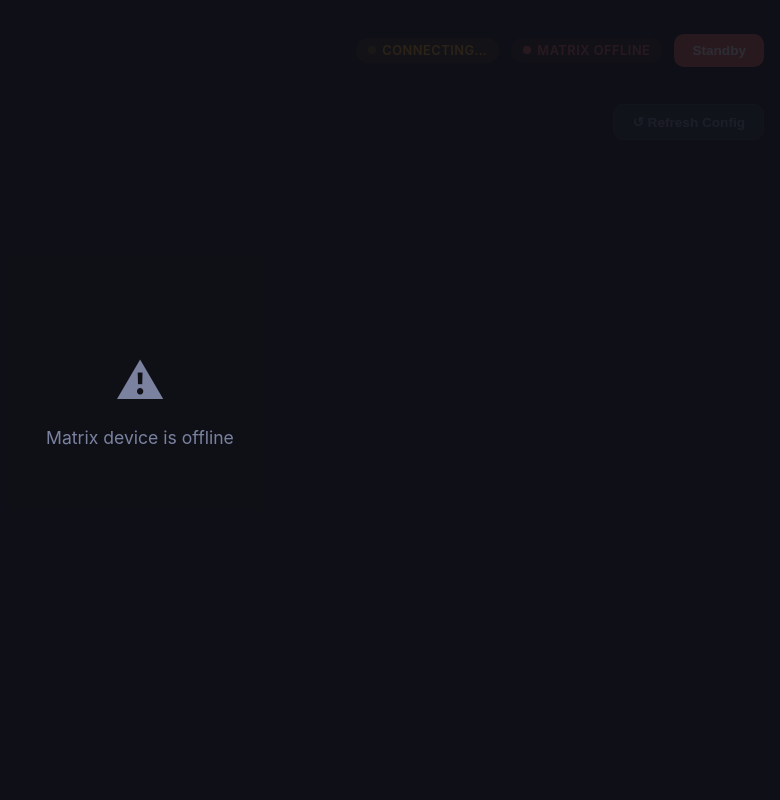
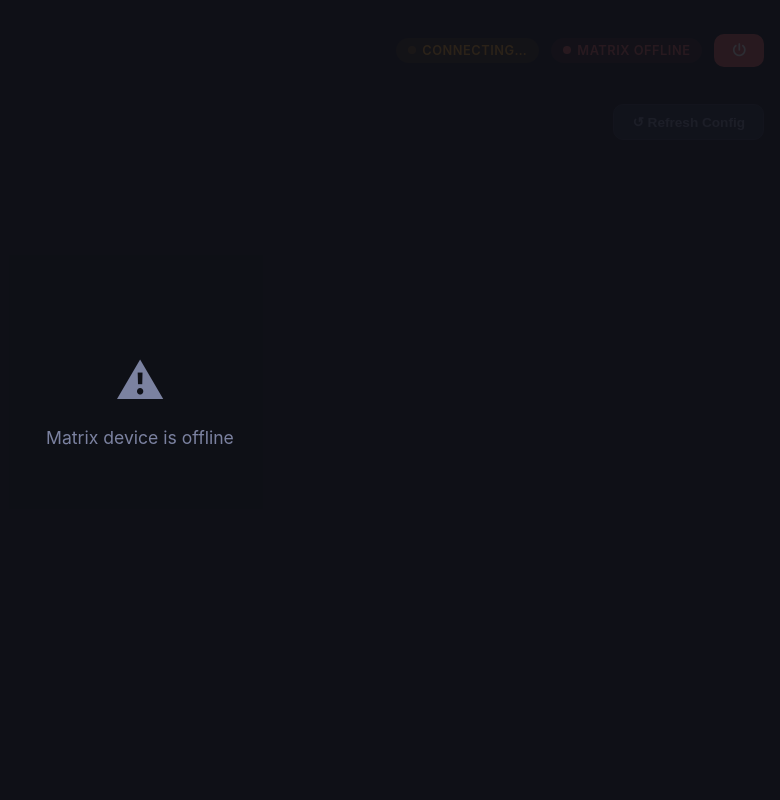
Before and after one commit to brett-kimball/orei-matrix-controller, a Flask app: template templates/index.html in a window 1280 px wide. Shown: the whole page, without its empty margins (500-1280 px from the left). Run offline with Flask 3, Linux system fonts and the light colour scheme; the template is opened without the code that fills it, so the values that code supplies are empty.

Commit message:
ui: use fa-power-off icon for matrix power button

```diff
--- a/templates/index.html
+++ b/templates/index.html
@@ -415,7 +415,7 @@
       <span class="badge-dot"></span>
       <span id="device-label">Offline</span>
     </div>
-    <button id="btn-power" class="btn-power-on" disabled>On</button>
+    <button id="btn-power" class="btn-power-on" disabled><i class="fa-solid fa-power-off"></i></button>
   </div>
 </header>
 
@@ -522,7 +522,8 @@
     const btn = document.getElementById('btn-power');
     btn.disabled = false;
     btn.className = on ? 'btn-power-on' : 'btn-power-off';
-    btn.textContent = on ? 'On' : 'Standby';
+    btn.innerHTML = '<i class="fa-solid fa-power-off"></i>';
+    btn.title = on ? 'Standby' : 'Power On';
     btn.onclick = () => setPower(!on);
 
     const overlay = document.getElementById('standby-overlay');
```
